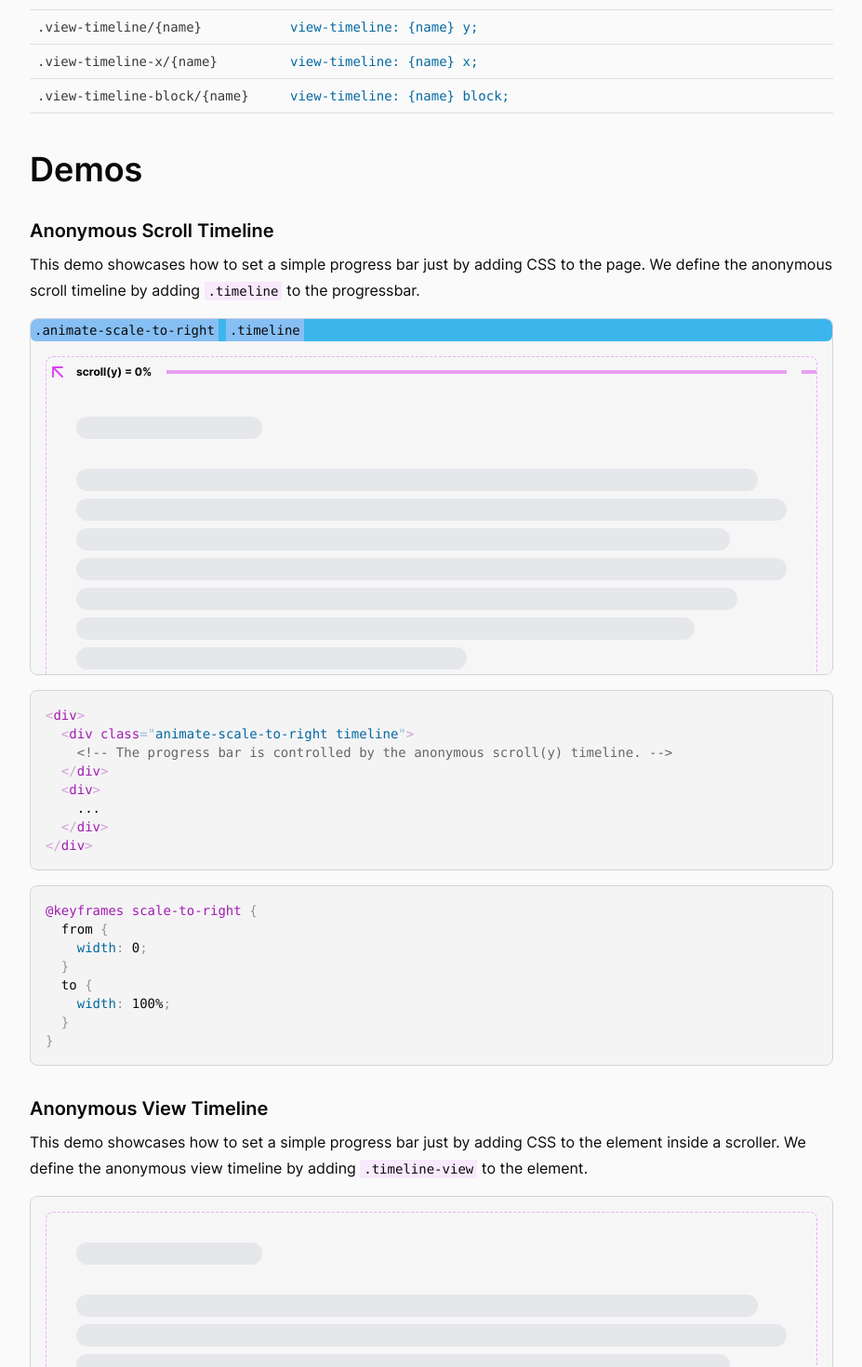
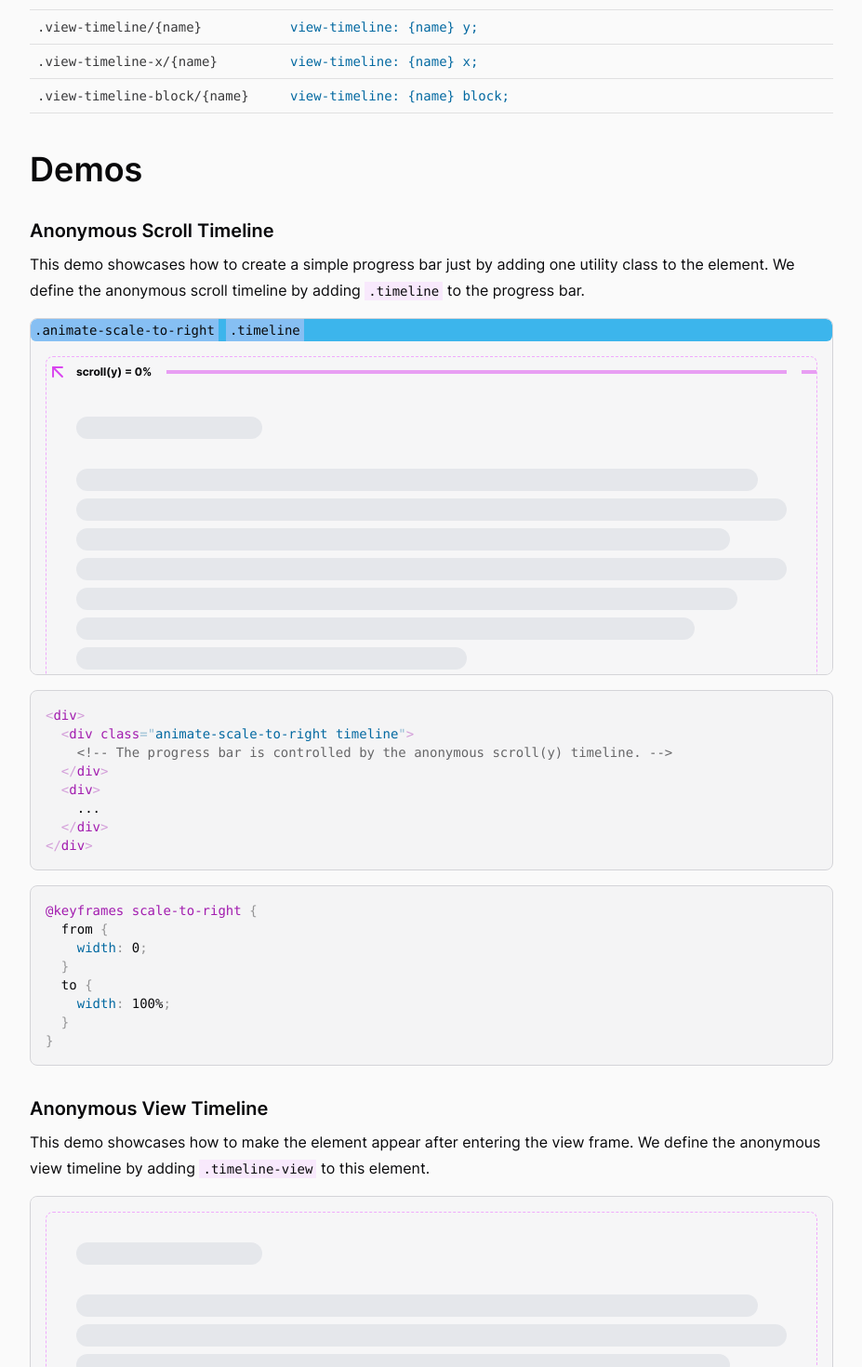
Before and after one commit to adamplesnik/tailwindcss-scroll-driven-animations, a React (Vite) app: page /usage in a window 1280 px wide. Shown: the part 1164-2634 px from the top of the page at 93% size, without its empty margins (176-1103 px from the left). Built offline with nearby package versions, Linux system fonts and the light colour scheme; what @adam.plesnik/tailwindcss-scroll-driven-animations would draw is missing.

Commit message:
Fix errors in the demo descriptions

```diff
--- a/src/partials/Demo.tsx
+++ b/src/partials/Demo.tsx
@@ -22,17 +22,17 @@ const Demo = () => {
       <Heading size={2}>Demos</Heading>
       <Heading size={3}>Anonymous Scroll Timeline</Heading>
       <Paragraph>
-        This demo showcases how to set a simple progress bar just by adding CSS to the page. We
-        define the anonymous scroll timeline by adding <Code>.timeline</Code> to the progressbar.
+        This demo showcases how to create a simple progress bar just by adding one utility class to
+        the element. We define the anonymous scroll timeline by adding <Code>.timeline</Code> to the
+        progress bar.
       </Paragraph>
       <ProgressBarDemo />
       <CodeBlock language="html">{progressBarDemo}</CodeBlock>
       <CodeBlock language="css">{progressBarKeyframes}</CodeBlock>
       <Heading size={3}>Anonymous View Timeline</Heading>
       <Paragraph>
-        This demo showcases how to set a simple progress bar just by adding CSS to the element
-        inside a scroller. We define the anonymous view timeline by adding{' '}
-        <Code>.timeline-view</Code> to the element.
+        This demo showcases how to make the element appear after entering the view frame. We define
+        the anonymous view timeline by adding <Code>.timeline-view</Code> to this element.
       </Paragraph>
       <AppearDemo />
       <CodeBlock language="html">{appearDemo}</CodeBlock>
```
